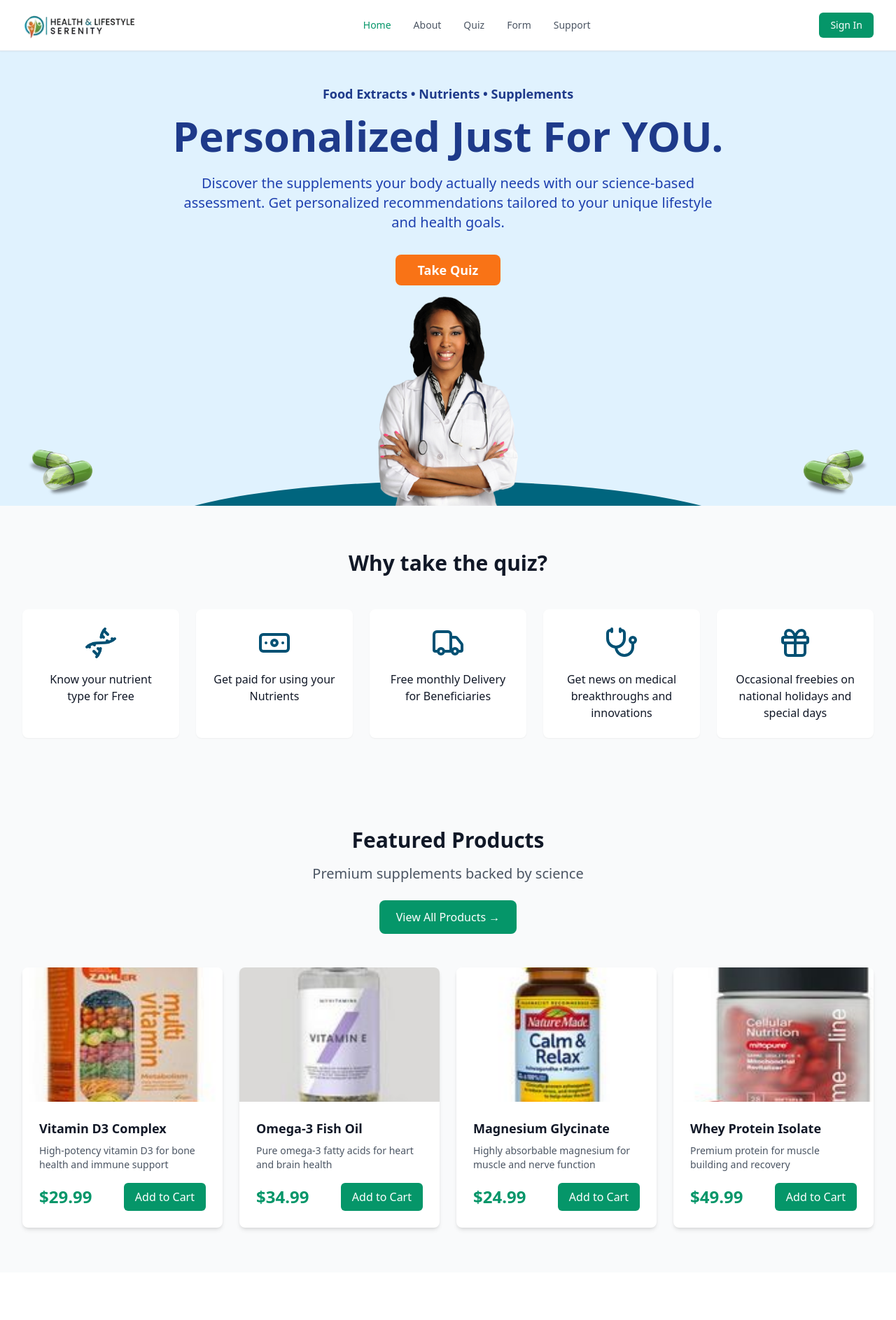
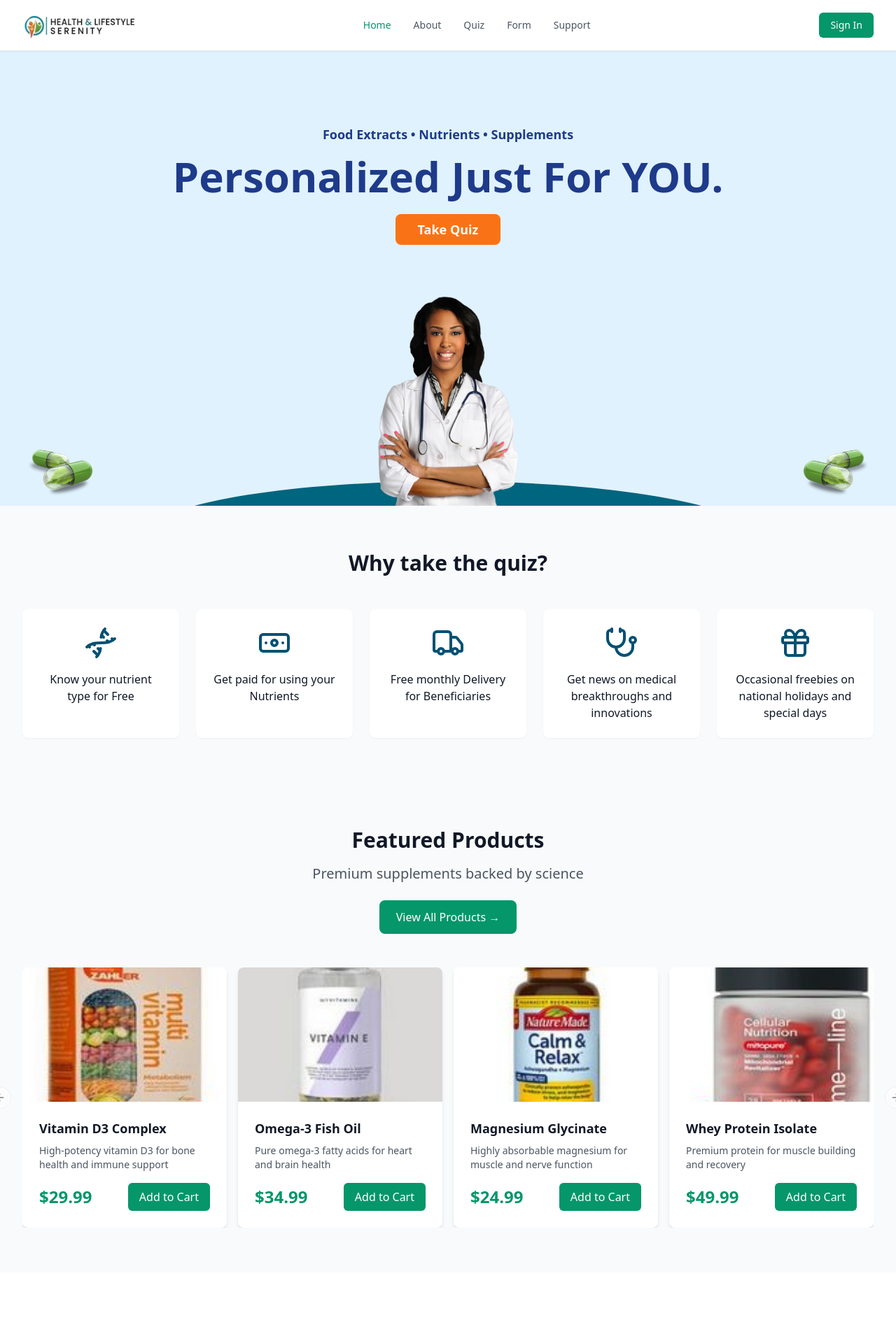
Before and after one commit to Folexy13/hls-new-fe, a React (Vite) app: page / in a window 1280 px wide. Shown: the top 1887 px of the page at 70% size. Built offline with nearby package versions, Linux system fonts and the light colour scheme.

Commit message:
Refactor Homepage
- Remove text and adjust font size in mobile view.
- Make featured products scrollable horizontally.
- Remove slider indicators in mobile view.

```diff
--- a/src/pages/Homepage.tsx
+++ b/src/pages/Homepage.tsx
@@ -1,3 +1,4 @@
+
 import React from 'react';
 import { Link } from 'react-router-dom';
 import { ArrowDown, Star, CheckCircle, TrendingUp, Users, Award, Dna, Banknote, Truck, Stethoscope, Gift } from 'lucide-react';
@@ -149,14 +150,10 @@ const Homepage: React.FC = () => {
       <section className="relative bg-[#e0f2fe] pt-8 pb-0 px-4 sm:px-6 lg:px-8 overflow-hidden h-[650px] flex flex-col justify-center">
         {/* Content */}
         <div className="max-w-7xl mx-auto relative z-10 text-center w-full pt-5 bottom-40">
-          <p className="text-lg text-blue-900 font-semibold mb-4">Food Extracts • Nutrients • Supplements</p>
-          <h1 className="text-4xl sm:text-5xl lg:text-6xl font-bold text-blue-900 mb-6">
+          <p className="text-sm sm:text-lg text-blue-900 font-semibold mb-4">Food Extracts • Nutrients • Supplements</p>
+          <h1 className="text-2xl sm:text-5xl lg:text-6xl font-bold text-blue-900 mb-6">
             Personalized Just For YOU.
           </h1>
-          <p className="text-xl text-blue-800 mb-8 max-w-3xl mx-auto">
-              Discover the supplements your body actually needs with our science-based assessment.
-              Get personalized recommendations tailored to your unique lifestyle and health goals.
-            </p>
           <div className="flex flex-col sm:flex-row gap-4 justify-center">
             <Link
               to="/quiz"
@@ -180,8 +177,6 @@ const Homepage: React.FC = () => {
     />
   </svg>
 </div>
-
-
 
         {/* Doctor Image */}
         <div className="absolute bottom-[-1px] left-1/2 -translate-x-1/2 z-10 flex justify-center">
@@ -220,42 +215,6 @@ const Homepage: React.FC = () => {
             ))}
           </div>
         </div>
-
-          {/* Analytics Section */}
-      {/* <section className="py-16">
-        <div className="max-w-7xl mx-auto px-4 sm:px-6 lg:px-8">
-          <div className="grid grid-cols-2 lg:grid-cols-4 gap-8">
-            <div className="text-center">
-              <div className="flex justify-center mb-4">
-                <Users className="h-12 w-12 text-[#005073]" />
-              </div>
-              <div className="text-3xl font-bold text-gray-900">50K+</div>
-              <div className="text-gray-600">Happy Customers</div>
-            </div>
-            <div className="text-center">
-              <div className="flex justify-center mb-4">
-                <Award className="h-12 w-12 text-[#005073]" />
-              </div>
-              <div className="text-3xl font-bold text-gray-900">98%</div>
-              <div className="text-gray-600">Satisfaction Rate</div>
-            </div>
-            <div className="text-center">
-              <div className="flex justify-center mb-4">
-                <TrendingUp className="h-12 w-12 text-[#005073]" />
-              </div>
-              <div className="text-3xl font-bold text-gray-900">25%</div>
-              <div className="text-gray-600">Health Improvement</div>
-            </div>
-            <div className="text-center">
-              <div className="flex justify-center mb-4">
-                <CheckCircle className="h-12 w-12 text-[#005073]" />
-              </div>
-              <div className="text-3xl font-bold text-gray-900">100+</div>
-              <div className="text-gray-600">Premium Products</div>
-            </div>
-          </div>
-        </div>
-      </section> */}
       </section>
 
       {/* Products Section */}
@@ -274,14 +233,18 @@ const Homepage: React.FC = () => {
             </div>
           </div>
 
-          <div className="grid grid-cols-1 sm:grid-cols-2 lg:grid-cols-4 gap-6">
+          <Carousel className="w-full">
+            <CarouselContent>
               {products.map((product) => (
-              <div key={product.id} className="bg-white rounded-lg shadow-md overflow-hidden hover:shadow-lg transition-shadow">
+                <CarouselItem key={product.id} className="md:basis-1/2 lg:basis-1/4">
+                  <div className="bg-white rounded-lg shadow-md overflow-hidden hover:shadow-lg transition-shadow h-full">
+                    <Link to={`/product/${product.id}`}>
                       <img
                         src={product.image}
                         alt={product.name}
                         className="w-full h-48 object-cover"
                       />
+                    </Link>
                     <div className="p-6">
                       <h3 className="text-lg font-semibold text-gray-900 mb-2">{product.name}</h3>
                       <p className="text-gray-600 text-sm mb-4">{product.description}</p>
@@ -293,8 +256,14 @@ const Homepage: React.FC = () => {
                       </div>
                     </div>
                   </div>
+                </CarouselItem>
               ))}
+            </CarouselContent>
+            <div className="hidden md:block">
+              <CarouselPrevious />
+              <CarouselNext />
             </div>
+          </Carousel>
         </div>
       </section>
 
@@ -332,8 +301,10 @@ const Homepage: React.FC = () => {
                 </CarouselItem>
               ))}
             </CarouselContent>
+            <div className="hidden md:block">
               <CarouselPrevious />
               <CarouselNext />
+            </div>
           </Carousel>
         </div>
       </section>
@@ -357,8 +328,10 @@ const Homepage: React.FC = () => {
                 </CarouselItem>
               ))}
             </CarouselContent>
+            <div className="hidden md:block">
               <CarouselPrevious />
               <CarouselNext />
+            </div>
           </Carousel>
         </div>
       </section>
@@ -376,11 +349,13 @@ const Homepage: React.FC = () => {
               {blogs.map((blog) => (
                 <CarouselItem key={blog.id} className="md:basis-1/2 lg:basis-1/3">
                   <article className="bg-gray-50 rounded-lg overflow-hidden hover:shadow-lg transition-shadow h-full flex flex-col">
+                    <Link to={`/blog/${blog.id}`}>
                       <img
                         src={blog.image}
                         alt={blog.title}
                         className="w-full h-48 object-cover"
                       />
+                    </Link>
                     <div className="p-6 flex-1 flex flex-col">
                       <div className="text-sm text-gray-500 mb-2">{blog.date}</div>
                       <h3 className="text-xl font-semibold text-gray-900 mb-3">{blog.title}</h3>
@@ -396,8 +371,10 @@ const Homepage: React.FC = () => {
                 </CarouselItem>
               ))}
             </CarouselContent>
+            <div className="hidden md:block">
               <CarouselPrevious />
               <CarouselNext />
+            </div>
           </Carousel>
         </div>
       </section>
```
Lines whose indentation alone changed are shown as unchanged.
